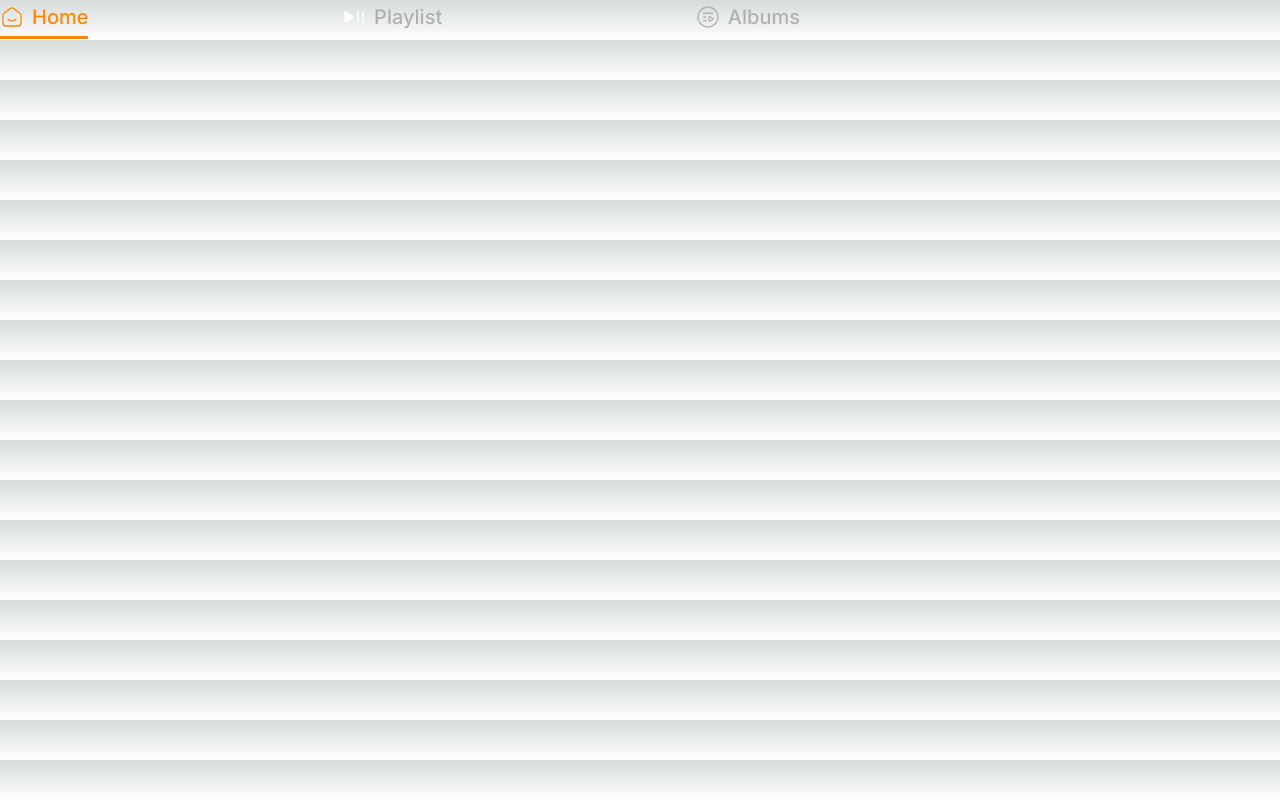
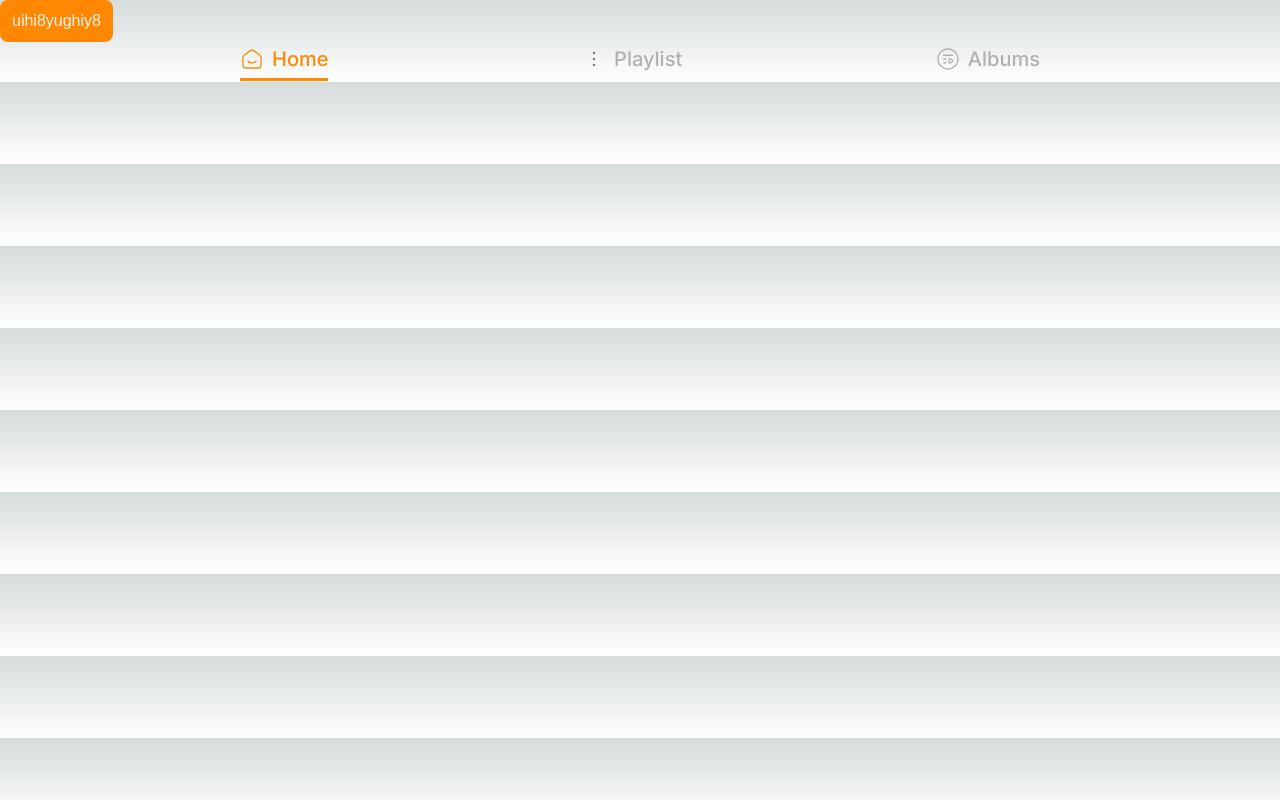
Before and after one commit to lizaBukia/dnck-front, a Next.js app: page / in a window 1280 px wide. Built offline with nearby package versions, Linux system fonts and the light colour scheme.

Commit message:
chore: resolved comments

```diff
--- a/app/Components/NavMenu/navMenu.module.scss
+++ b/app/Components/NavMenu/navMenu.module.scss
@@ -1,6 +1,13 @@
 .container {
   display: flex;
   flex-flow: row wrap;
-  width: 800px;
-  justify-content: space-between;
+  flex-basis: 100%;
+  justify-content: center;
+  align-items: center;
 }
+.items {
+    display: flex;
+    flex-flow: row wrap;
+    justify-content: space-between;
+    flex-basis: 800px;
+}
--- a/app/Components/NavMenu/navMenu.tsx
+++ b/app/Components/NavMenu/navMenu.tsx
@@ -1,22 +1,26 @@
-import { IconNameEnum } from '../Icon/enums/icon-name.enum';
-import NavItems from '../NavItem/NavItem';
+import NavItem from '../NavItem/NavItem';
+import { NavItemsInerface } from './interfaces/navMenu-props.iterface';
 import styles from './navMenu.module.scss';
 import { NavMenuType } from './types/nav-menu.type';
 
-const NavMenu: NavMenuType = () => {
+const NavMenu: NavMenuType = (props: { items: NavItemsInerface[] }) => {
+  console.log(props.items);
+
   return (
     <div className={styles.container}>
-      <NavItems title={'Home'} icon={IconNameEnum.Home} href={'/'} />
-      <NavItems
-        title={'Playlist'}
-        icon={IconNameEnum.PauseBack}
-        href={'/Playlist'}
-      />
-      <NavItems
-        title={'Albums'}
-        icon={IconNameEnum.PlayList}
-        href={'/Albums'}
-      />
+      <div className={styles.items}>
+        {props.items.length &&
+          props.items.map((item) => {
+            return (
+              <NavItem
+                key={item.href}
+                icon={item.icon}
+                href={item.href}
+                title={item.title}
+              />
+            );
+          })}
+      </div>
     </div>
   );
 };
--- a/app/Components/NavMenu/types/nav-menu.type.ts
+++ b/app/Components/NavMenu/types/nav-menu.type.ts
@@ -1 +1,3 @@
-export type NavMenuType = () => JSX.Element;
+import { NavItemsInerface } from '../interfaces/navMenu-props.iterface';
+
+export type NavMenuType = (props: { items: NavItemsInerface[] }) => JSX.Element;
--- a/app/layout.tsx
+++ b/app/layout.tsx
@@ -2,7 +2,6 @@ import type { Metadata } from 'next';
 import { NextFont } from 'next/dist/compiled/@next/font';
 import { Inter } from 'next/font/google';
 import './globals.css';
-import NavMenu from './Components/NavMenu/navMenu';
 
 const inter: NextFont = Inter({
   subsets: ['latin'],
@@ -22,10 +21,7 @@ export default function RootLayout({
 }>): JSX.Element {
   return (
     <html lang="en">
-      <body className={inter.className}>
-        <NavMenu />
-      </body>
+      <body className={inter.className}>{children}</body>
     </html>
   );
-  console.log(children);
 }
--- a/app/page.tsx
+++ b/app/page.tsx
@@ -1,14 +1,37 @@
 'use client';
 import Button from './Components/Button/Button';
 import { ButtonTypeEnum } from './Components/Button/enums/button-type.enum';
+import { IconNameEnum } from './Components/Icon/enums/icon-name.enum';
+import NavMenu from './Components/NavMenu/navMenu';
 
 export default function Home(): JSX.Element {
   return (
+    <>
       <Button
         type={ButtonTypeEnum.Primary}
         onClick={() => console.log('darxeuli maq')}
       >
         uihi8yughiy8
       </Button>
+      <NavMenu
+        items={[
+          {
+            icon: IconNameEnum.Home,
+            href: '/',
+            title: 'Home',
+          },
+          {
+            icon: IconNameEnum.Dot,
+            href: '/dot',
+            title: 'Playlist',
+          },
+          {
+            icon: IconNameEnum.PlayList,
+            href: '/albums',
+            title: 'Albums',
+          },
+        ]}
+      />
+    </>
   );
 }
```
Also changed, not shown: app/Components/NavMenu/interfaces/navMenu-props.iterface.ts (added, +7 -0 lines). Lines whose indentation alone changed are shown as unchanged.
